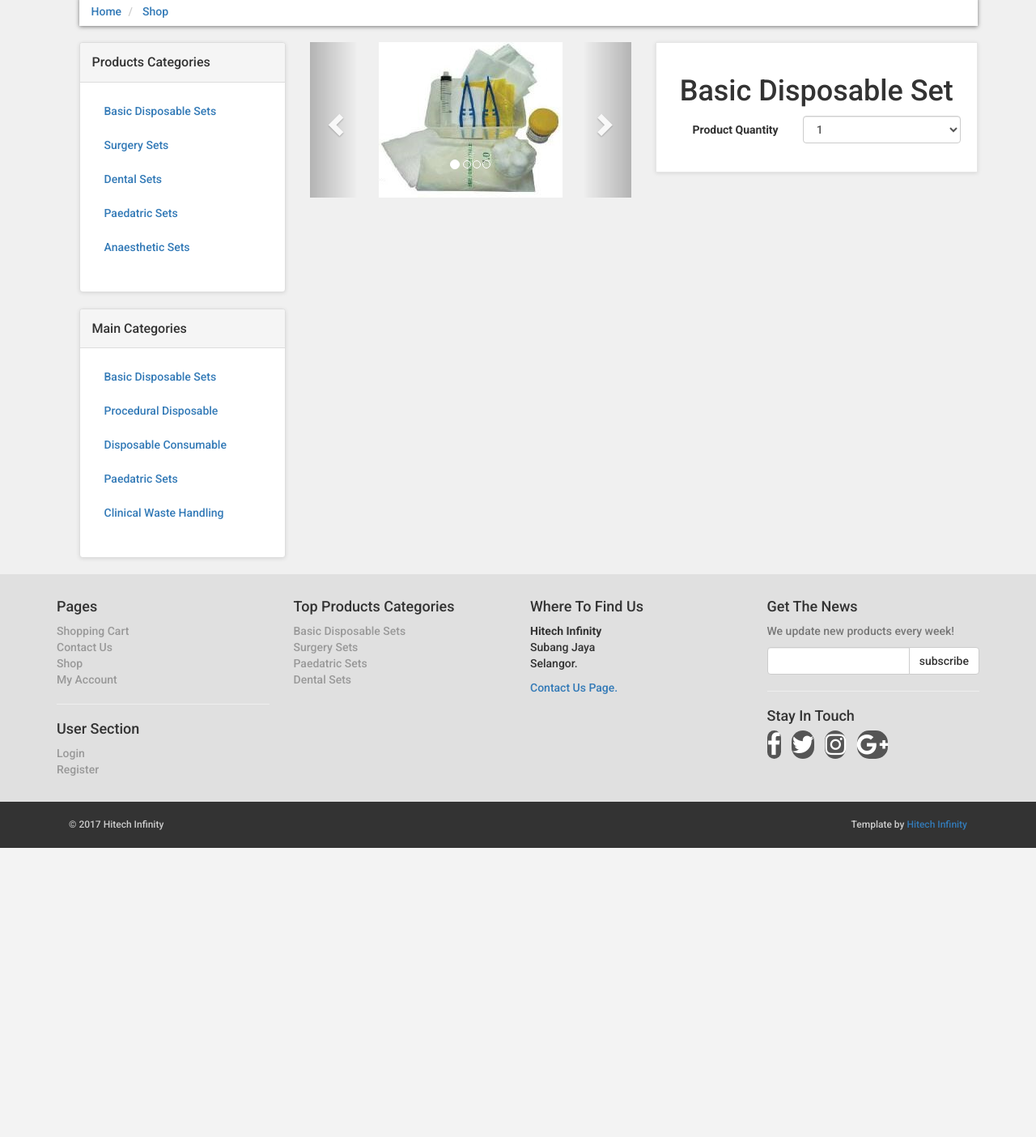
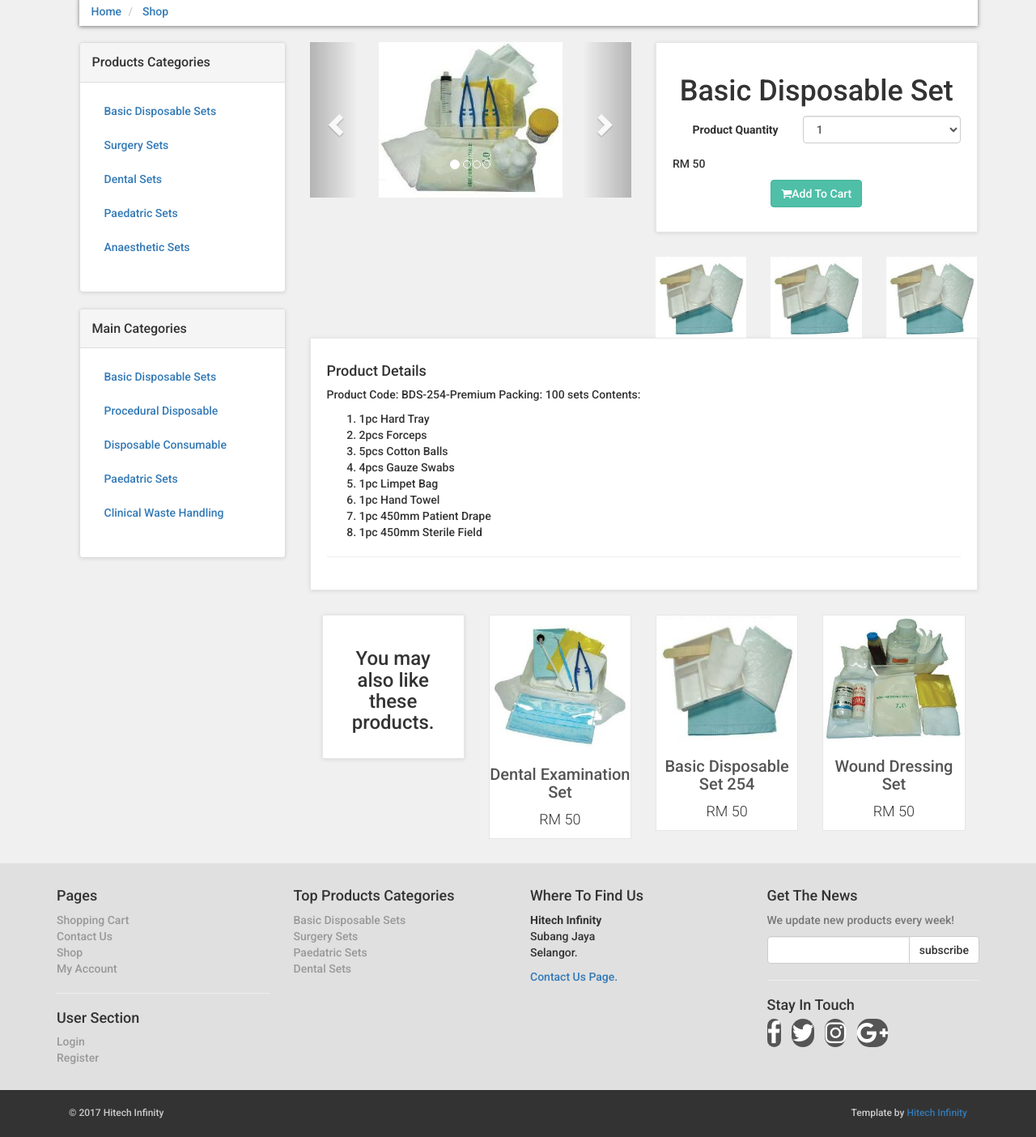
Before and after one commit to sharvinbala/e-commerce, a PHP site: page /details.php in a window 1280 px wide. Shown: the part 146-1550 px from the top of the page at 81% size. Before the commit the page ends 1193 px from the top, so only its background shows below. Run offline with PHP 8.4, Linux system fonts and the light colour scheme.

Commit message:
created products you may like

```diff
--- a/details.php
+++ b/details.php
@@ -217,10 +217,107 @@
 									</select>
 								</div><!--col-md-7 ends -->
 						</div><!--form-group ends -->
-					</form>
+						<p class="price">RM 50</p>
+							<p class="text-center buttons"><!--text-center buttons starts -->
+								<button class="btn btn-primary" type=submit>
+									<i class="fa fa-shopping-cart"></i>Add To Cart
+								</button>
+							</p><!--text-center buttons ends -->
+					</form> <!--form horizontal ends -->
 			</div><!--box ends -->
+
+			<div class="row" id="thumbs"><!--thumbs starts -->
+				<div class="col-xs-4"><!--col xs 4 starts -->
+					<a href="#" class="thumb">
+						<img src="admin_area/product_images/ofs1.jpg" class="img-responsive">
+					</a>
+				</div><!--col xs 4 ends -->
+
+				<div class="col-xs-4"><!--col xs 4 starts -->
+					<a href="#" class="thumb">
+						<img src="admin_area/product_images/ofs1.jpg" class="img-responsive">
+					</a>
+				</div><!--col xs 4 ends -->
+
+				<div class="col-xs-4"><!--col xs 4 starts -->
+					<a href="#" class="thumb">
+						<img src="admin_area/product_images/ofs1.jpg" class="img-responsive">
+					</a>
+				</div><!--col xs 4 ends -->
+
+			</div><!--thumbs ends -->
 		</div><!--col-sm-6 ends -->
 	</div><!--row ends -->
+
+	<div class="box" id="details"><!--box details ends -->
+		<p><!--p ends -->
+			<h4>Product Details</h4>
+			<p>
+				Product Code: BDS-254-Premium
+
+				Packing: 100 sets
+
+				Contents:
+			<ol>
+				<li>1pc Hard Tray</li>
+				<li>2pcs Forceps</li>
+				<li>5pcs Cotton Balls</li>
+				<li>4pcs Gauze Swabs</li>
+				<li>1pc Limpet Bag</li>
+				<li>1pc Hand Towel</li>
+				<li>1pc 450mm Patient Drape</li>
+				<li>1pc 450mm Sterile Field</li>
+			</ol>
+			</p>
+
+		</p><!--p ends -->
+		<hr>
+	</div><!--box details ends -->
+
+	<div id="row same-height-row"><!--row same-height-row ends -->
+		<div class="col-md-3 col-sm-6"><!--col-md-3 col-sm-6 stards -->
+			<div class="box same-height headline"><!--box same-height headline stards -->
+				<h3 class="text-center">You may also like these products.</h3>
+			</div><!--box same-height headline ends -->
+		</div><!--col-md-3 col-sm-6 ends -->
+
+		<div class="center-responsive col-md-3 col-sm-6"><!--center-responsive col-md-3 col-sm-6 starts-->
+			<div class="product same-height"><!--product same-height starts -->
+				<a href="details.php">
+					<img src="admin_area/product_images/dental examination set.jpg" class="img-responsive">
+				</a>
+					<div class="text"><!--text starts -->
+						<h3><a href="details.php">Dental Examination Set</a></h3>
+						<p class="price">RM 50</p>
+					</div><!--text ends -->
+			</div><!--product same-height ends -->
+		</div><!--center-responsive col-md-3 col-sm-6 ends-->
+
+		<div class="center-responsive col-md-3 col-sm-6"><!--center-responsive col-md-3 col-sm-6 starts-->
+			<div class="product same-height"><!--product same-height starts -->
+				<a href="details.php">
+					<img src="admin_area/product_images/ofs1.jpg" class="img-responsive">
+				</a>
+					<div class="text"><!--text starts -->
+						<h3><a href="details.php">Basic Disposable Set 254</a></h3>
+						<p class="price">RM 50</p>
+					</div><!--text ends -->
+			</div><!--product same-height ends -->
+		</div><!--center-responsive col-md-3 col-sm-6 ends-->
+
+		<div class="center-responsive col-md-3 col-sm-6"><!--center-responsive col-md-3 col-sm-6 starts-->
+			<div class="product same-height"><!--product same-height starts -->
+				<a href="details.php">
+					<img src="admin_area/product_images/wound dressing.jpg" class="img-responsive">
+				</a>
+					<div class="text"><!--text starts -->
+						<h3><a href="details.php">Wound Dressing Set</a></h3>
+						<p class="price">RM 50</p>
+					</div><!--text ends -->
+			</div><!--product same-height ends -->
+		</div><!--center-responsive col-md-3 col-sm-6 ends-->
+
+	</div><!--row same-height-row ends -->
 </div><!--col-md-9 ends -->
 
 	</div><!-- container ends -->
```
